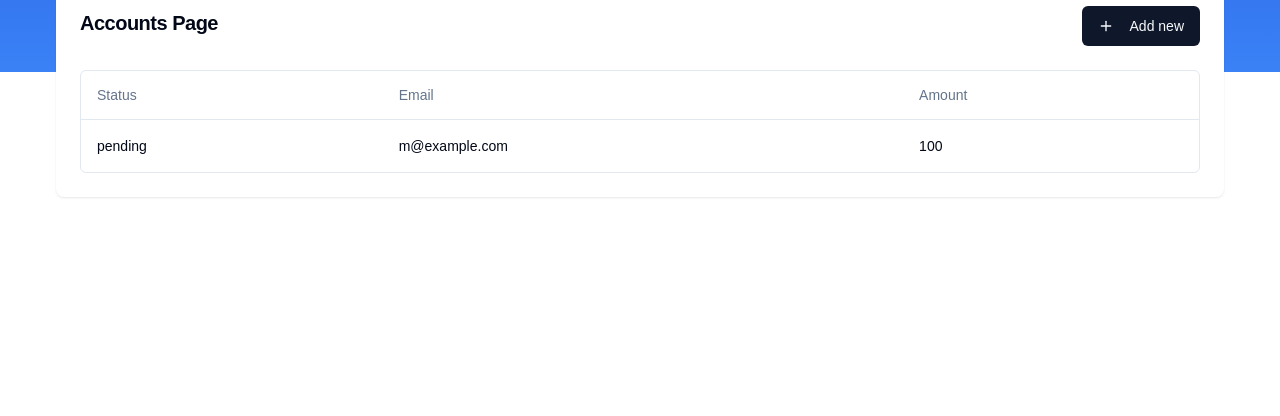
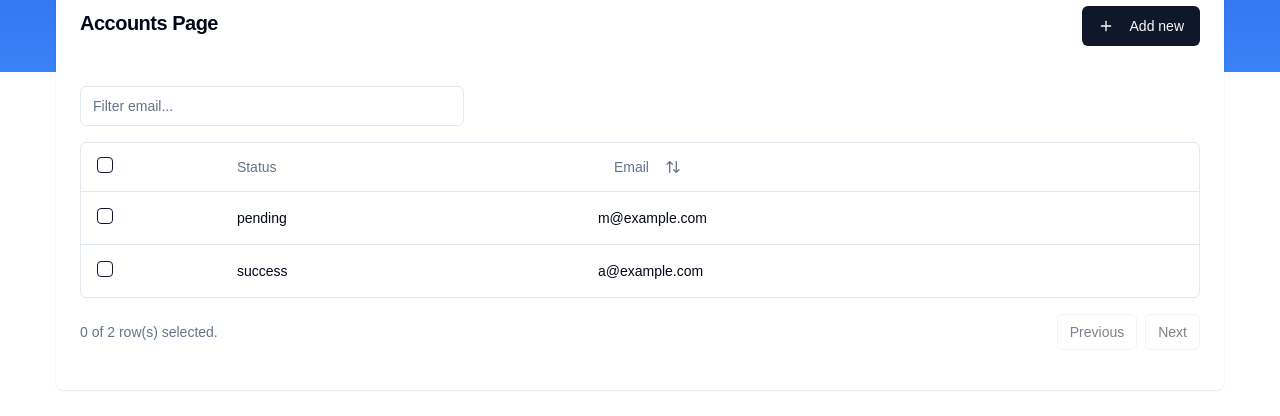
Before and after one commit to Wasii25/finance-tutorial, a Next.js app: page /accounts in a window 1280 px wide. Shown: the part 284-700 px from the top of the page. Built offline with nearby package versions, Linux system fonts and the light colour scheme; no server answers; what drizzle-zod, hono would draw is missing.

Commit message:
Created the reusable data-table component

```diff
--- a/app/(dashboard)/accounts/columns.ts
+++ /dev/null
@@ -1,27 +0,0 @@
-"use client"
-
-import { ColumnDef } from "@tanstack/react-table"
-
-// This type is used to define the shape of our data.
-// You can use a Zod schema here if you want.
-export type Payment = {
-  id: string
-  amount: number
-  status: "pending" | "processing" | "success" | "failed"
-  email: string
-}
-
-export const columns: ColumnDef<Payment>[] = [
-  {
-    accessorKey: "status",
-    header: "Status",
-  },
-  {
-    accessorKey: "email",
-    header: "Email",
-  },
-  {
-    accessorKey: "amount",
-    header: "Amount",
-  },
-]
--- /dev/null
+++ b/app/(dashboard)/accounts/columns.tsx
@@ -0,0 +1,58 @@
+"use client";
+
+import { ArrowUpDown, MoreHorizontal } from "lucide-react";
+import { ColumnDef } from "@tanstack/react-table";
+
+import { Button } from "@/components/ui/button";
+import { Checkbox } from "@/components/ui/checkbox";
+// This type is used to define the shape of our data.
+// You can use a Zod schema here if you want.
+export type Payment = {
+  id: string
+  amount: number
+  status: "pending" | "processing" | "success" | "failed"
+  email: string
+}
+
+export const columns: ColumnDef<Payment>[] = [
+  {
+    id: "select",
+    header: ({ table }) => (
+      <Checkbox
+        checked={
+          table.getIsAllPageRowsSelected() ||
+          (table.getIsSomePageRowsSelected() && "indeterminate")
+        }
+        onCheckedChange={(value) => table.toggleAllPageRowsSelected(!!value)}
+        aria-label="Select all"
+      />
+    ),
+    cell: ({ row }) => (
+      <Checkbox
+        checked={row.getIsSelected()}
+        onCheckedChange={(value) => row.toggleSelected(!!value)}
+        aria-label="Select row"
+      />
+    ),
+    enableSorting: false,
+    enableHiding: false,
+  },
+  {
+    accessorKey: "status",
+    header: "Status",
+  },
+  {
+    accessorKey: "email",
+    header: ({ column }) => {
+      return (
+        <Button
+          variant="ghost"
+          onClick={() => column.toggleSorting(column.getIsSorted() === "asc")}
+        >
+          Email
+          <ArrowUpDown className="ml-2 h-4 w-4" />
+        </Button>
+      )
+    },
+  },
+]
--- a/app/(dashboard)/accounts/page.tsx
+++ b/app/(dashboard)/accounts/page.tsx
@@ -15,12 +15,19 @@
 import { Payment, columns } from "./columns"
 import { DataTable } from "@/components/data-table";
 
+
 const data: Payment[] = [
     {
         id: "728ed52f",
         amount: 100,
         status: "pending",
         email: "m@example.com",
+      },
+      {
+        id: "728ed52f",
+        amount: 50,
+        status: "success",
+        email: "a@example.com",
       },
 ]
 
@@ -43,7 +50,13 @@
                     </Button>
                 </CardHeader>
                 <CardContent>
-                    <DataTable columns={columns} data={data} />
+                    <DataTable
+                    columns={columns}
+                    data={data}
+                    filterKey={"email"}
+                    onDeleteAction={() => {}}
+                    disabled={false}
+                    />
                 </CardContent>
             </Card>
         </div>
--- a/components/ClerkComponents.tsx
+++ /dev/null
@@ -1,18 +0,0 @@
-import { SignIn, ClerkLoaded, ClerkLoading } from '@clerk/nextjs';
-import { Loader2 } from 'lucide-react';
-
-export default function ClerkComponents() {
-  return (
-    <>
-      {/* Show SignIn form when Clerk is fully loaded */}
-      <ClerkLoaded>
-        <SignIn path="/sign-in" />
-      </ClerkLoaded>
-
-      {/* Show a spinning loader while Clerk is loading */}
-      <ClerkLoading>
-        <Loader2 className='animate-spin text-muted-foreground' />
-      </ClerkLoading>
-    </>
-  );
-}
--- a/components/data-table.tsx
+++ b/components/data-table.tsx
@@ -1,9 +1,16 @@
 "use client"
 
+import * as React from "react";
 import {
   ColumnDef,
+  ColumnFiltersState,
+  Row,
+  SortingState,
   flexRender,
   getCoreRowModel,
+  getFilteredRowModel,
+  getPaginationRowModel,
+  getSortedRowModel,
   useReactTable,
 } from "@tanstack/react-table"
 
@@ -16,22 +23,72 @@
   TableRow,
 } from "@/components/ui/table"
 
+
+import { Trash } from "lucide-react";
+import { Button } from "@/components/ui/button";
+import { Input } from "@/components/ui/input";
+
 interface DataTableProps<TData, TValue> {
   columns: ColumnDef<TData, TValue>[]
   data: TData[]
+  filterKey: string
+  onDeleteAction: (rows: Row<TData>[]) => void;
+  disabled: boolean
 }
 
 export function DataTable<TData, TValue>({
   columns,
   data,
+  filterKey,
+  onDeleteAction,
+  disabled,
 }: DataTableProps<TData, TValue>) {
+  const [sorting, setSorting] = React.useState<SortingState>([])
+  const [columnFilters, setColumnFilters] = React.useState<ColumnFiltersState>(
+    []
+  )
+
+  const [rowSelection, setRowSelection] = React.useState({})
+
   const table = useReactTable({
     data,
     columns,
     getCoreRowModel: getCoreRowModel(),
+    getPaginationRowModel: getPaginationRowModel(),
+    onSortingChange: setSorting,
+    getSortedRowModel: getSortedRowModel(),
+    onColumnFiltersChange: setColumnFilters,
+    getFilteredRowModel: getFilteredRowModel(),
+    onRowSelectionChange: setRowSelection,
+    state: {
+      sorting,
+      columnFilters,
+      rowSelection,
+    },
   })
 
   return (
+    <div>
+      <div className="flex items-center py-4">
+        <Input
+          placeholder={`Filter ${filterKey}...`}
+          value={(table.getColumn(filterKey)?.getFilterValue() as string) ?? ""}
+          onChange={(event) =>
+            table.getColumn(filterKey)?.setFilterValue(event.target.value)
+          }
+          className="max-w-sm"
+        />
+        {table.getFilteredSelectedRowModel().rows.length > 0 && (
+          <Button
+            disabled={disabled}
+            size="sm"
+            variant="outline"
+            className="ml-auto font-normal text-xs">
+              <Trash className="size-4 mr-2"/>
+                Delete ({ table.getFilteredSelectedRowModel().rows.length})
+          </Button>
+        )}
+      </div>
       <div className="rounded-md border">
         <Table>
           <TableHeader>
@@ -76,5 +133,29 @@
           </TableBody>
         </Table>
       </div>
+      <div className="flex items-center justify-end space-x-2 py-4">
+      <div className="flex-1 text-sm text-muted-foreground">
+        {table.getFilteredSelectedRowModel().rows.length} of{" "}
+        {table.getFilteredRowModel().rows.length} row(s) selected.
+      </div>
+
+        <Button
+          variant="outline"
+          size="sm"
+          onClick={() => table.previousPage()}
+          disabled={!table.getCanPreviousPage()}
+        >
+          Previous
+        </Button>
+        <Button
+          variant="outline"
+          size="sm"
+          onClick={() => table.nextPage()}
+          disabled={!table.getCanNextPage()}
+        >
+          Next
+        </Button>
+      </div>
+    </div>
   )
 }
--- /dev/null
+++ b/components/ui/checkbox.tsx
@@ -0,0 +1,30 @@
+"use client"
+
+import * as React from "react"
+import * as CheckboxPrimitive from "@radix-ui/react-checkbox"
+import { Check } from "lucide-react"
+
+import { cn } from "@/lib/utils"
+
+const Checkbox = React.forwardRef<
+  React.ElementRef<typeof CheckboxPrimitive.Root>,
+  React.ComponentPropsWithoutRef<typeof CheckboxPrimitive.Root>
+>(({ className, ...props }, ref) => (
+  <CheckboxPrimitive.Root
+    ref={ref}
+    className={cn(
+      "peer h-4 w-4 shrink-0 rounded-sm border border-primary ring-offset-background focus-visible:outline-none focus-visible:ring-2 focus-visible:ring-ring focus-visible:ring-offset-2 disabled:cursor-not-allowed disabled:opacity-50 data-[state=checked]:bg-primary data-[state=checked]:text-primary-foreground",
+      className
+    )}
+    {...props}
+  >
+    <CheckboxPrimitive.Indicator
+      className={cn("flex items-center justify-center text-current")}
+    >
+      <Check className="h-4 w-4" />
+    </CheckboxPrimitive.Indicator>
+  </CheckboxPrimitive.Root>
+))
+Checkbox.displayName = CheckboxPrimitive.Root.displayName
+
+export { Checkbox }
--- a/package.json
+++ b/package.json
@@ -20,6 +20,7 @@
     "@hookform/resolvers": "^3.9.1",
     "@neondatabase/serverless": "^0.10.4",
     "@paralleldrive/cuid2": "^2.2.2",
+    "@radix-ui/react-checkbox": "^1.1.3",
     "@radix-ui/react-dialog": "^1.1.4",
     "@radix-ui/react-label": "^2.1.1",
     "@radix-ui/react-slot": "^1.1.1",
```
Also changed, not shown: 1 other file (tests, documents, lock files or other folders). Lines whose indentation alone changed are shown as unchanged.
